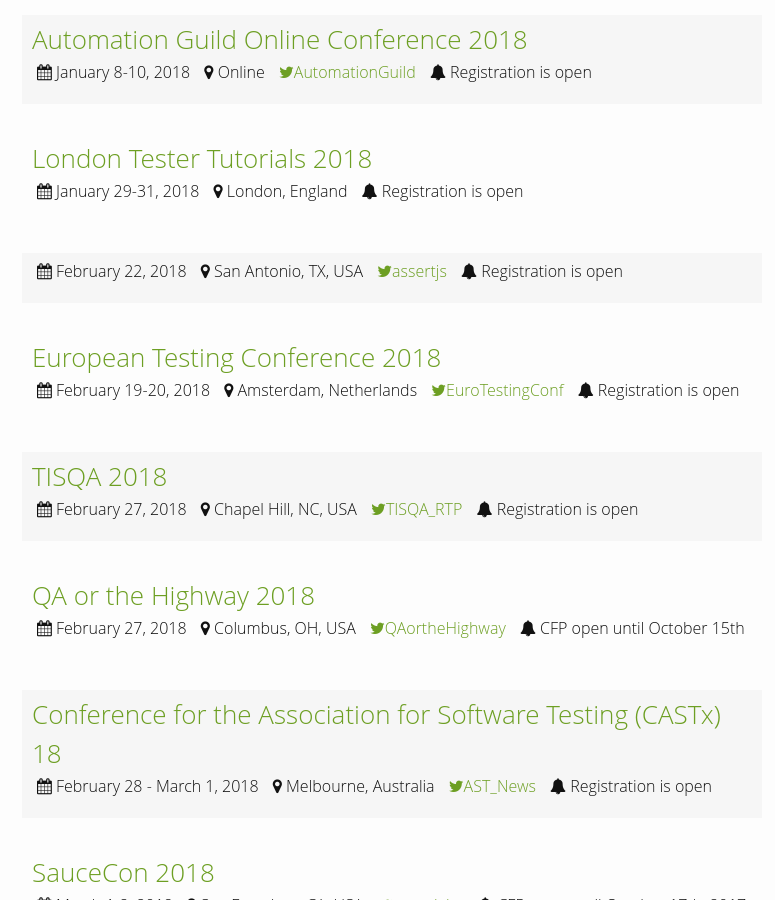
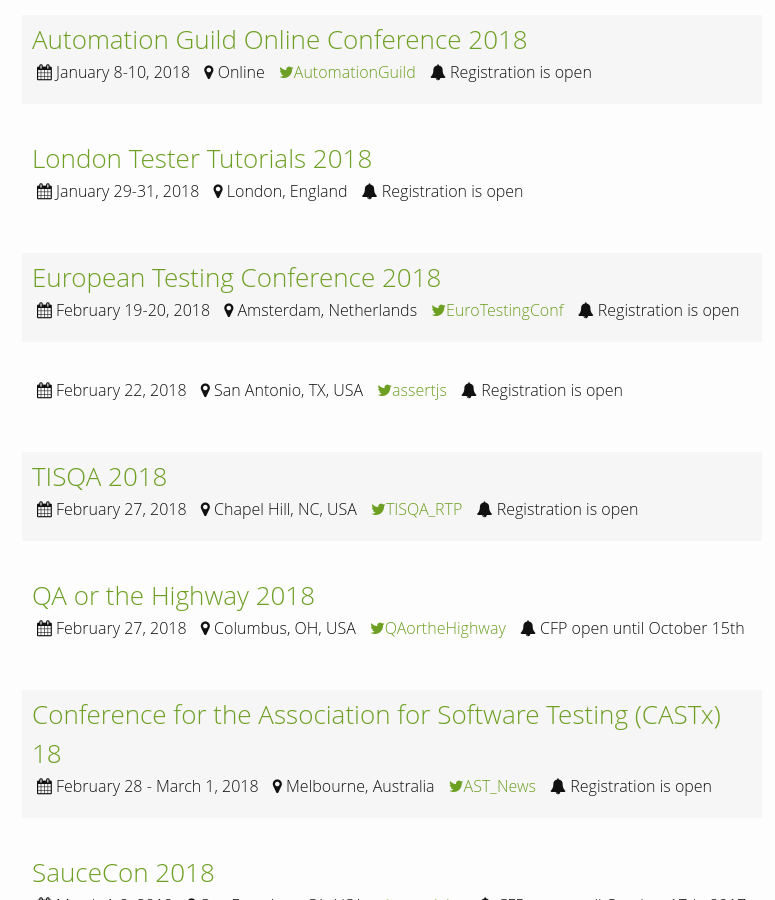
Before and after one commit to TestingConferences/testingconferences.github.io, a Jekyll site: the page built from index.html, in a window 1280 px wide and 900 px high, scrolled down 768 px. Shown: the whole window, without its empty margins (248-1023 px from the left). Built offline with Jekyll 4.4.1, drawn with Linux system fonts in a browser that asks for light colours.

Commit message:
move assertjs to be in the correct spot relative to the others

```diff
--- a/_data/current.yml
+++ b/_data/current.yml
@@ -46,18 +46,18 @@
   url: https://skillsmatter.com/conferences/8189-london-tester-tutorials-2018
   status: Registration is open
 
+- name: European Testing Conference 2018
+  location: Amsterdam, Netherlands
+  dates: "February 19-20, 2018"
+  url: http://europeantestingconference.eu/2018/
+  twitter: EuroTestingConf
+  status: Registration is open
+
 - nam: Assert(js) 2018 - an all JavaScript Testing Conference
   location: San Antonio, TX, USA
   dates: "February 22, 2018"
   url: https://www.assertjs.com/
   twitter: assertjs
-  status: Registration is open
-
-- name: European Testing Conference 2018
-  location: Amsterdam, Netherlands
-  dates: "February 19-20, 2018"
-  url: http://europeantestingconference.eu/2018/
-  twitter: EuroTestingConf
   status: Registration is open
 
 - name: TISQA 2018
```
